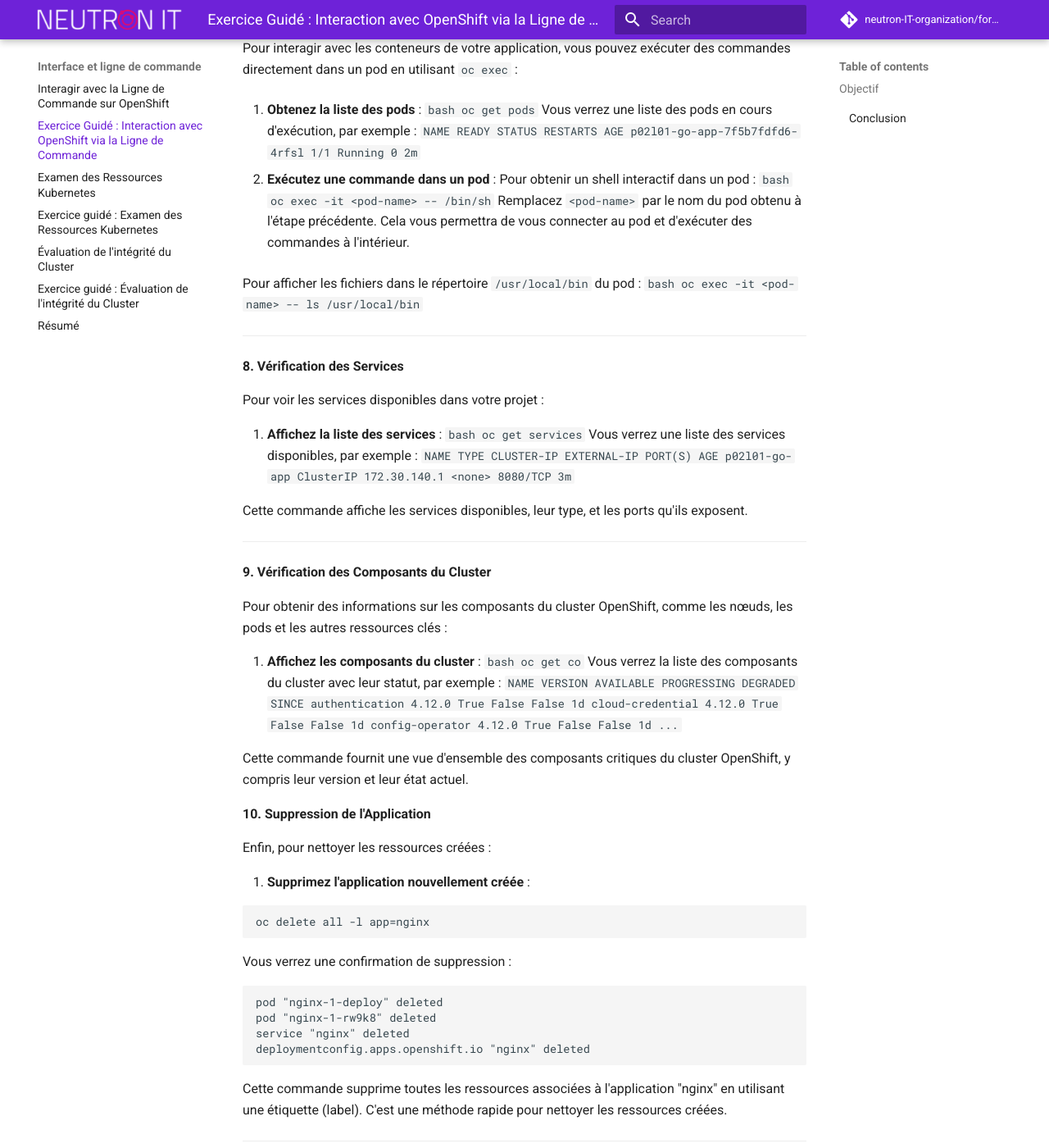
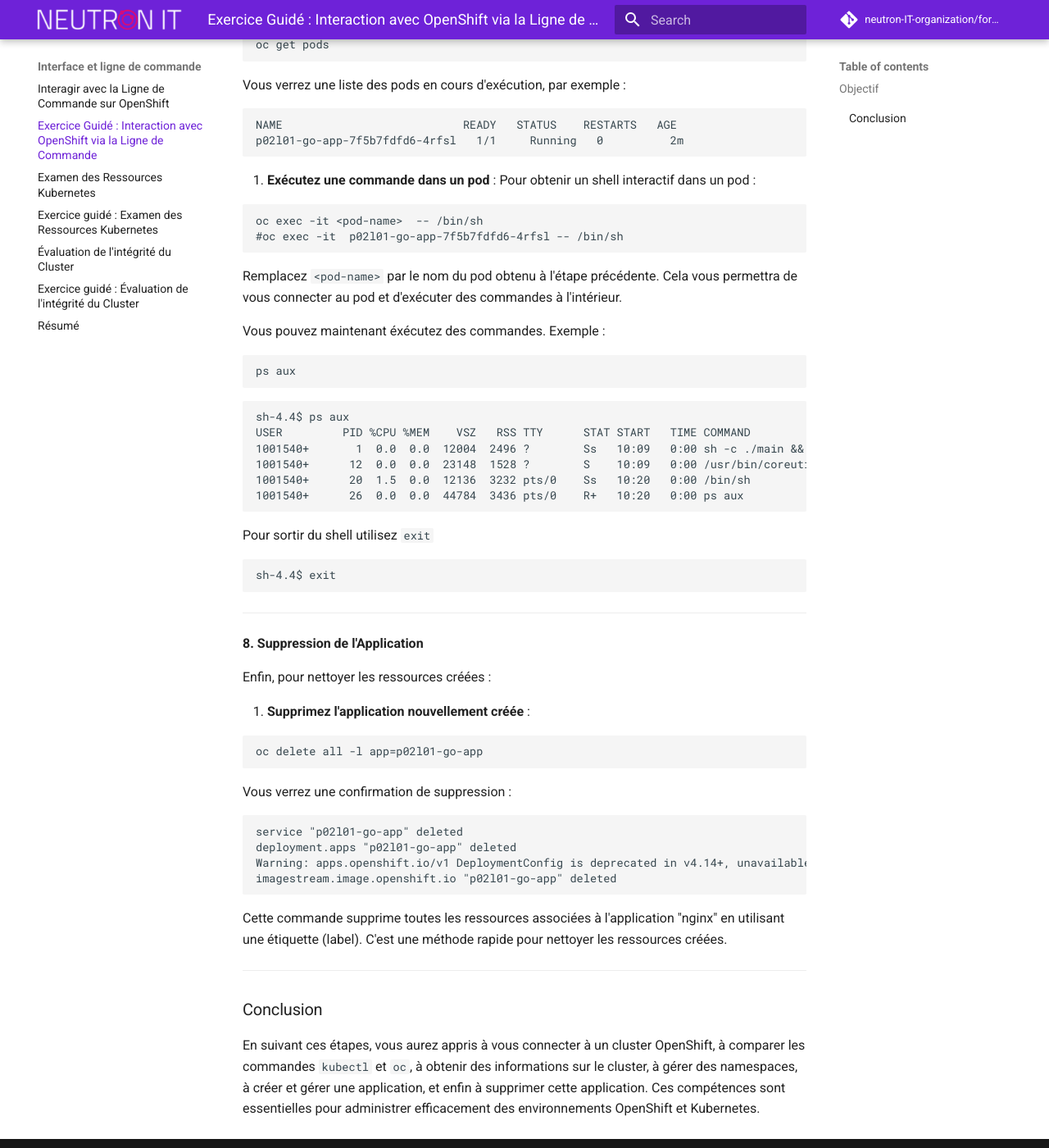
Before and after one commit to neutron-IT-organization/formation-openshift, an MkDocs documentation site: the page built from content/02_Interface_et_ligne_de_commande/01_Exerice_guidé_Intéragir_avec_la_ligne_de_commande.md, in a window 1280 px wide and 1400 px high, scrolled down 5765 px. Shown: the whole window at 82% size. Built offline with MkDocs 1.6.1 and Material for MkDocs 9.7.7, drawn with Linux system fonts in a browser that asks for light colours; comment, search, counter and statistics services are not loaded; some of the changed text lies outside the part shown.

Commit message:
add some basic command

````diff
--- a/content/02_Interface_et_ligne_de_commande/01_Exerice_guidé_Intéragir_avec_la_ligne_de_commande.md
+++ b/content/02_Interface_et_ligne_de_commande/01_Exerice_guidé_Intéragir_avec_la_ligne_de_commande.md
@@ -177,19 +177,14 @@
 
 1. **Affichez les logs de l'application** :
 ```bash
-oc logs dc/nginx
+oc logs deployment/p02l01-go-app
 ```
 Vous verrez les logs générés par les conteneurs de votre application :
 ```
-[INFO] Starting nginx...
-[INFO] nginx is running.
+Bravo, vous êtes dans Exercice Guidé : Interaction avec OpenShift via la Ligne de Commande
 ```
 
 Les logs sont essentiels pour diagnostiquer les problèmes et vérifier que l'application fonctionne comme prévu.
-
----
-
-Pour compléter votre exercice guidé avec les commandes `oc exec`, `oc get services`, et `oc get co`, voici comment les intégrer dans le tutoriel :
 
 ---
 
@@ -198,80 +193,60 @@
 Pour interagir avec les conteneurs de votre application, vous pouvez exécuter des commandes directement dans un pod en utilisant `oc exec` :
 
 1. **Obtenez la liste des pods** :
-   ```bash
-   oc get pods
-   ```
-   Vous verrez une liste des pods en cours d'exécution, par exemple :
-   ```
-   NAME                           READY   STATUS    RESTARTS   AGE
-   p02l01-go-app-7f5b7fdfd6-4rfsl   1/1     Running   0          2m
-   ```
+```bash
+oc get pods
+```
+Vous verrez une liste des pods en cours d'exécution, par exemple :
+```
+NAME                           READY   STATUS    RESTARTS   AGE
+p02l01-go-app-7f5b7fdfd6-4rfsl   1/1     Running   0          2m
+```
 
 2. **Exécutez une commande dans un pod** :
-   Pour obtenir un shell interactif dans un pod :
-   ```bash
-   oc exec -it <pod-name> -- /bin/sh
-   ```
-   Remplacez `<pod-name>` par le nom du pod obtenu à l'étape précédente. Cela vous permettra de vous connecter au pod et d'exécuter des commandes à l'intérieur.
+Pour obtenir un shell interactif dans un pod :
+```bash
+oc exec -it <pod-name>  -- /bin/sh
+#oc exec -it  p02l01-go-app-7f5b7fdfd6-4rfsl -- /bin/sh
+```
+Remplacez `<pod-name>` par le nom du pod obtenu à l'étape précédente. Cela vous permettra de vous connecter au pod et d'exécuter des commandes à l'intérieur.
 
-   Pour afficher les fichiers dans le répertoire `/usr/local/bin` du pod :
-   ```bash
-   oc exec -it <pod-name> -- ls /usr/local/bin
-   ```
+Vous pouvez maintenant éxécutez des commandes. Exemple :
+
+```bash
+ps aux
+```
+
+```bash
+sh-4.4$ ps aux
+USER         PID %CPU %MEM    VSZ   RSS TTY      STAT START   TIME COMMAND
+1001540+       1  0.0  0.0  12004  2496 ?        Ss   10:09   0:00 sh -c ./main && while true; do sleep 86400; done
+1001540+      12  0.0  0.0  23148  1528 ?        S    10:09   0:00 /usr/bin/coreutils --coreutils-prog-shebang=sleep /usr/bin/sleep 86400
+1001540+      20  1.5  0.0  12136  3232 pts/0    Ss   10:20   0:00 /bin/sh
+1001540+      26  0.0  0.0  44784  3436 pts/0    R+   10:20   0:00 ps aux
+```
+
+Pour sortir du shell utilisez ```exit```
+
+```bash
+sh-4.4$ exit
+```
 
 ---
 
-**8. Vérification des Services**
-
-Pour voir les services disponibles dans votre projet :
-
-1. **Affichez la liste des services** :
-   ```bash
-   oc get services
-   ```
-   Vous verrez une liste des services disponibles, par exemple :
-   ```
-   NAME            TYPE        CLUSTER-IP     EXTERNAL-IP   PORT(S)          AGE
-   p02l01-go-app   ClusterIP   172.30.140.1   <none>        8080/TCP         3m
-   ```
-
-   Cette commande affiche les services disponibles, leur type, et les ports qu'ils exposent.
-
----
-
-**9. Vérification des Composants du Cluster**
-
-Pour obtenir des informations sur les composants du cluster OpenShift, comme les nœuds, les pods et les autres ressources clés :
-
-1. **Affichez les composants du cluster** :
-   ```bash
-   oc get co
-   ```
-   Vous verrez la liste des composants du cluster avec leur statut, par exemple :
-   ```
-   NAME                             VERSION   AVAILABLE   PROGRESSING   DEGRADED   SINCE
-   authentication                    4.12.0    True        False         False      1d
-   cloud-credential                  4.12.0    True        False         False      1d
-   config-operator                   4.12.0    True        False         False      1d
-   ...
-   ```
-
-   Cette commande fournit une vue d'ensemble des composants critiques du cluster OpenShift, y compris leur version et leur état actuel.
-
-**10. Suppression de l'Application**
+**8. Suppression de l'Application**
 
 Enfin, pour nettoyer les ressources créées :
 
 1. **Supprimez l'application nouvellement créée** :
 ```bash
-oc delete all -l app=nginx
+oc delete all -l app=p02l01-go-app
 ```
 Vous verrez une confirmation de suppression :
 ```
-pod "nginx-1-deploy" deleted
-pod "nginx-1-rw9k8" deleted
-service "nginx" deleted
-deploymentconfig.apps.openshift.io "nginx" deleted
+service "p02l01-go-app" deleted
+deployment.apps "p02l01-go-app" deleted
+Warning: apps.openshift.io/v1 DeploymentConfig is deprecated in v4.14+, unavailable in v4.10000+
+imagestream.image.openshift.io "p02l01-go-app" deleted
 ```
 
 Cette commande supprime toutes les ressources associées à l'application "nginx" en utilisant une étiquette (label). C'est une méthode rapide pour nettoyer les ressources créées.
````
